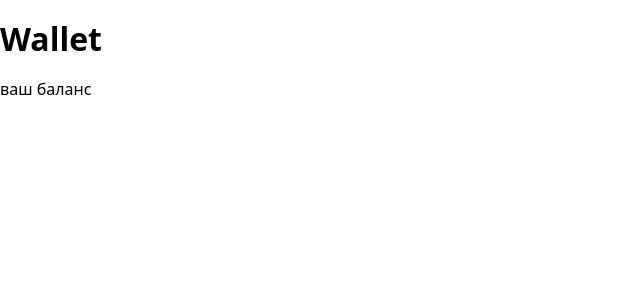
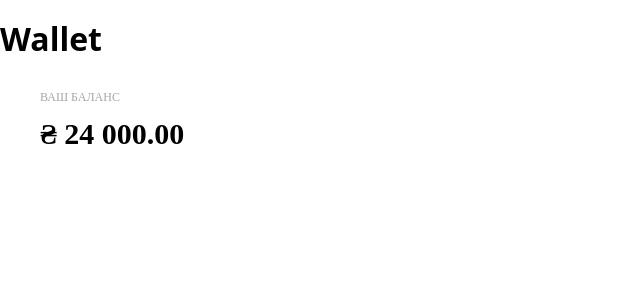
Before and after one commit to ialiev685/wallet-client, a React (Create React App) app: page / in a window 1280 px wide. Shown: the top 300 px of the page, without its empty margins (0-640 px from the left). Built offline with nearby package versions, Linux system fonts and the light colour scheme; no server answers.

Commit message:
добавляет стили компоненту Balance

```diff
--- a/src/components/Balance/Balance.jsx
+++ b/src/components/Balance/Balance.jsx
@@ -6,8 +6,8 @@ const Balance = () => {
   const totalBalance = useSelector(financeSelectors.totalBalance);
   return (
     <div className={s.balanceBox}>
-      <p>ваш баланс</p>
-      <p>{totalBalance}</p>
+      <p className={s.balanceText}>ваш баланс</p>
+      <p className={s.balanceNum}>₴ 24 000.00</p>
     </div>
   );
 };
--- a/src/components/Balance/Balance.module.css
+++ b/src/components/Balance/Balance.module.css
@@ -1,2 +1,52 @@
 .balanceBox {
+  height: 80px;
+  padding-top: 8px;
+  padding-bottom: 13px;
+  padding-left: 40px;
+  border-radius: var(--border-radius-large);
+  background-color: var(--color-white);
 }
+
+@media screen and (min-width: 320px) {
+  .balanceBox {
+    width: 280px;
+  }
+}
+
+@media screen and (min-width: 768px) {
+  .balanceBox {
+    width: 334px;
+  }
+}
+
+@media screen and (min-width: 1280px) {
+  .balanceBox {
+    width: 350px;
+  }
+}
+
+.balanceText {
+  margin-top: 0;
+  margin-bottom: 10px;
+  text-transform: uppercase;
+  font-family: var(--main-font-family);
+  font-weight: var(--font-weigth-norm);
+  font-style: var(--font-style-norm);
+  font-size: var(--font-size-xs);
+  line-height: var(--line-heigth-m);
+  color: var(--secondary-grey-color);
+}
+
+.balanceNum {
+  display: flex;
+  align-items: center;
+  width: 175px;
+  height: 36px;
+  margin: 0;
+  font-family: var(--secondary-font-family);
+  font-weight: var(--font-weigth-bold);
+  font-style: var(--font-style-norm);
+  font-size: var(--font-size-xl);
+  line-height: var(--line-heigth-m);
+  color: var(--color-black);
+}
--- a/src/stylesheet/index.css
+++ b/src/stylesheet/index.css
@@ -1,3 +1,4 @@
-@import "../../node_modules/modern-normalize/modern-normalize.css";
-@import "./fonts.css";
-@import "./vars.css";
+@import '../../node_modules/modern-normalize/modern-normalize.css';
+@import './fonts.css';
+@import './vars.css';
+@import '../components/Balance/Balance.module.css';
--- a/src/stylesheet/vars.css
+++ b/src/stylesheet/vars.css
@@ -34,6 +34,7 @@
   --margin-xl: 40px;
 
   /* Fonts */
+  --font-size-xs: 12px;
   --font-size-s: 16px;
   --font-size-m: 18px;
   --font-size-l: 24px;
@@ -49,8 +50,8 @@
 
   --letter-spacing: 0.1rem;
 
-  --main-font-family: "Circe";
-  --secondary-font-family: "Poppins";
+  --main-font-family: 'Circe';
+  --secondary-font-family: 'Poppins';
 
   /* Media */
   --mobile: 320px;
```
